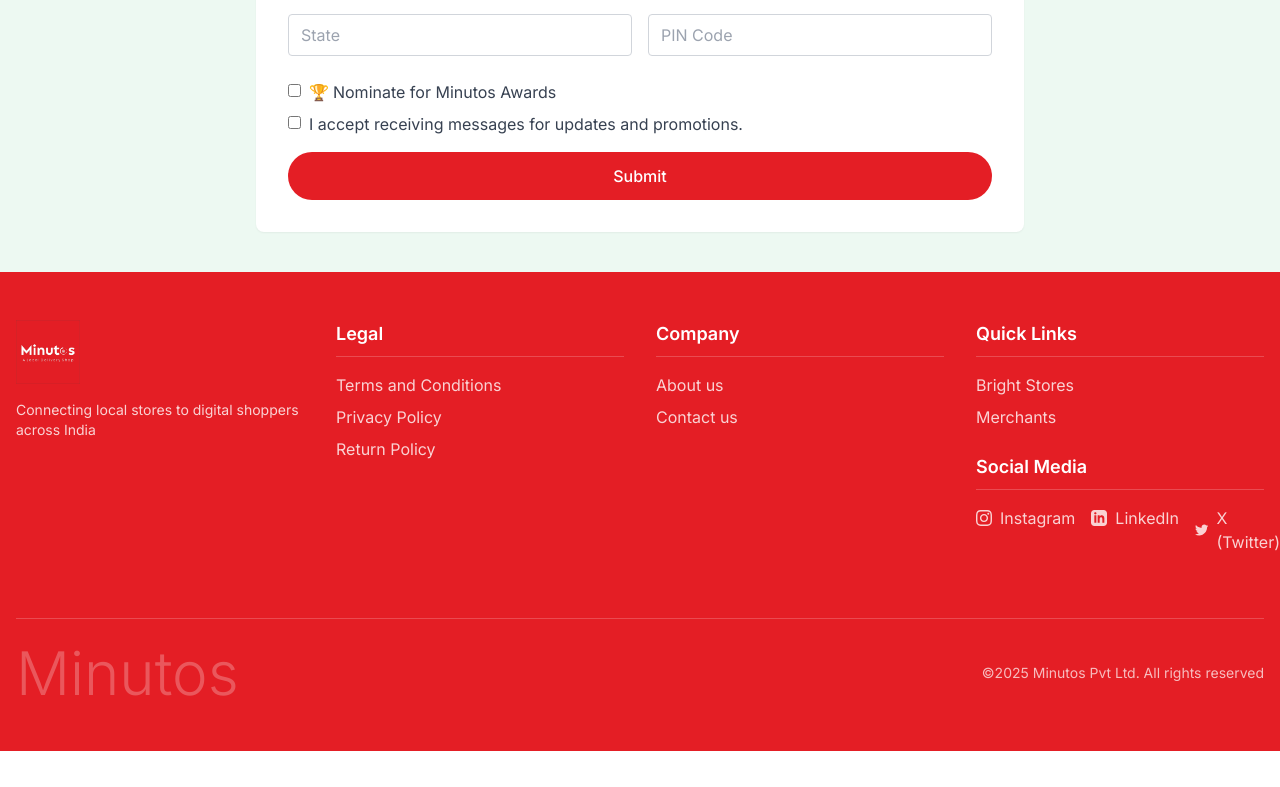
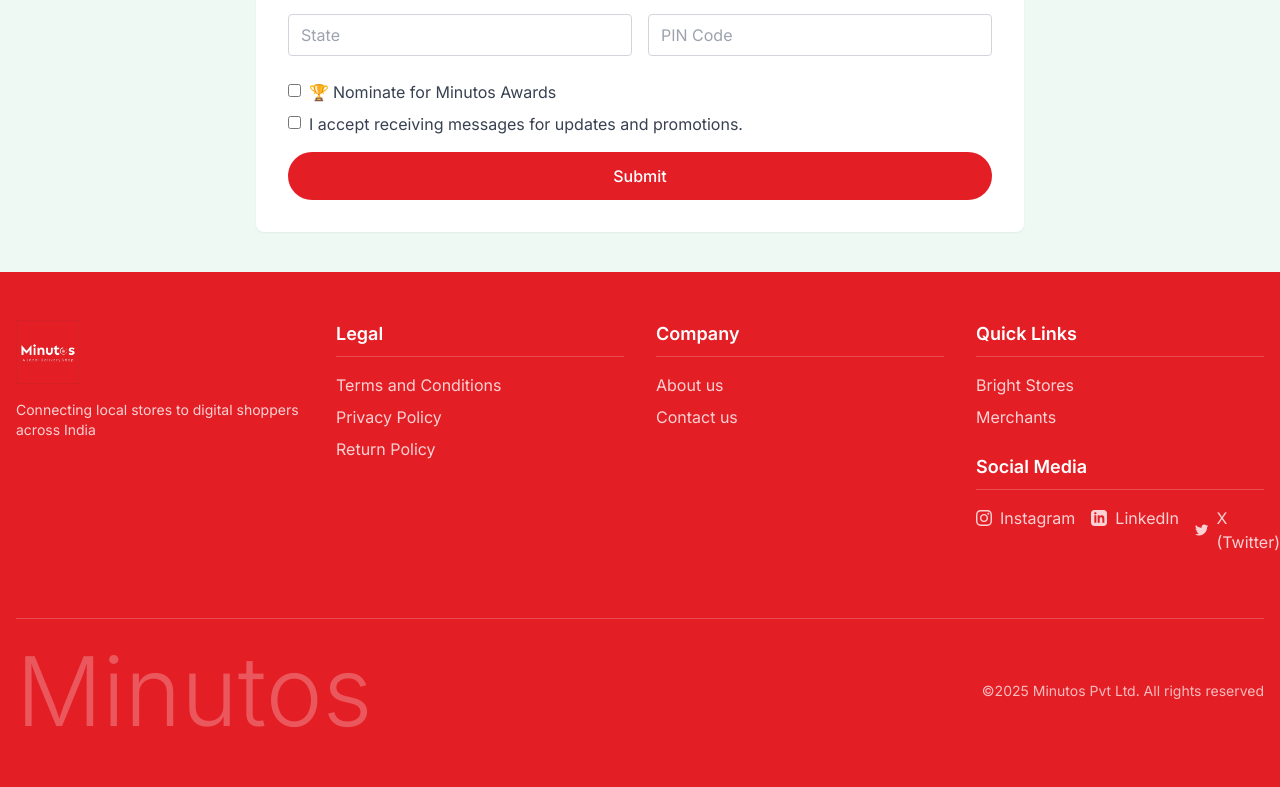
Before and after one commit to karantec/Minutos, a Next.js app: page / in a window 1280 px wide. Shown: the part 590-1377 px from the top of the page. Before the commit the page ends 1341 px from the top, so only its background shows below. Built offline with nearby package versions, Linux system fonts and the light colour scheme.

Commit message:
footer updated

```diff
--- a/src/components/layout/Footer.tsx
+++ b/src/components/layout/Footer.tsx
@@ -116,7 +116,7 @@
 
         {/* Bottom Section */}
         <div className="mt-12 md:mt-16 pt-6 border-t border-white/20 flex flex-col md:flex-row md:justify-between items-center">
-          <h2 className="text-4xl md:text-6xl font-light opacity-25 mb-4 md:mb-0">Minutos</h2>
+          <h2 className="text-8xl md:text-8xl font-light opacity-25 mb-4 md:mb-0">Minutos</h2>
           <p className="text-sm text-white/70">©2025 Minutos Pvt Ltd. All rights reserved</p>
         </div>
       </div>
```
